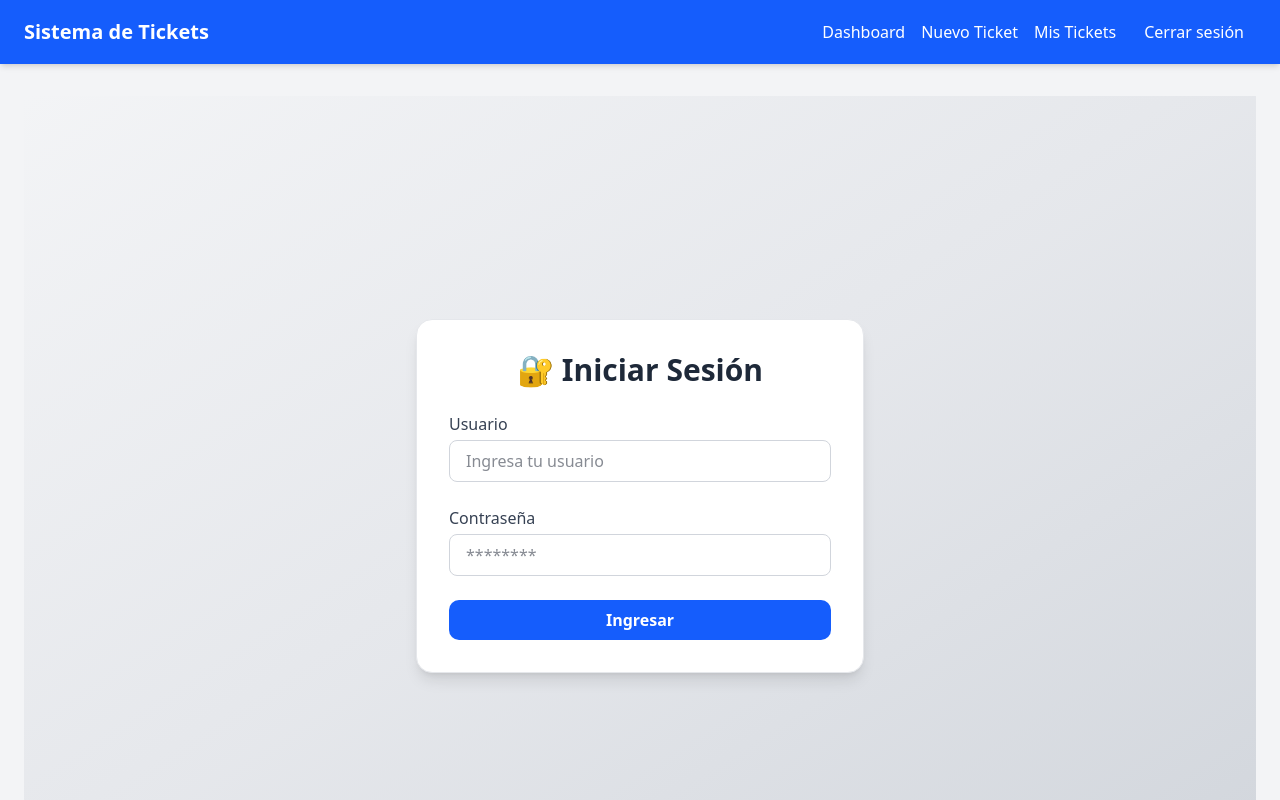
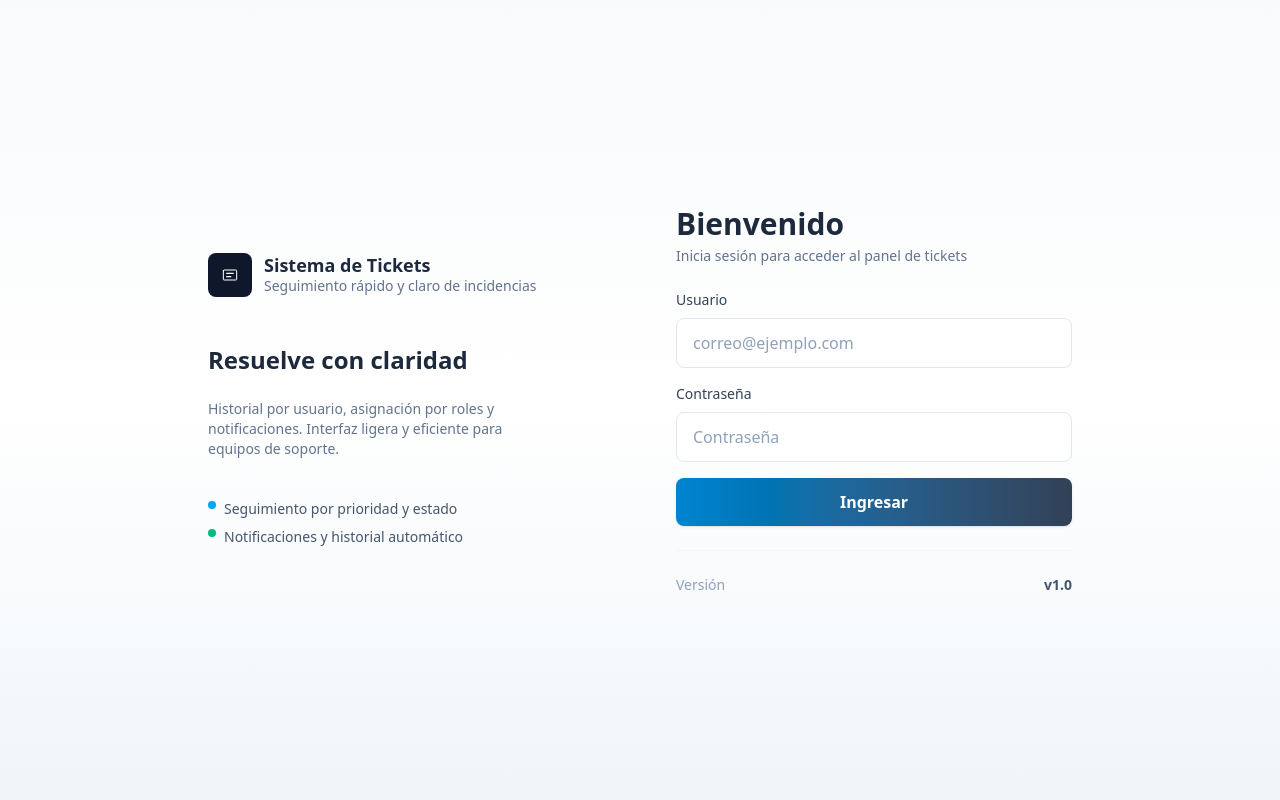
Before and after one commit to GIAN2015/tickets-front, a Next.js app: page /login in a window 1280 px wide. Shown: the top 800 px of the page. Built offline with nearby package versions, Linux system fonts and the light colour scheme.

Commit message:
Falta Mejorar pantalla de carga + manejo de errores

```diff
--- a/src/app/layout.tsx
+++ b/src/app/layout.tsx
@@ -3,6 +3,10 @@ import { Geist, Geist_Mono } from "next/font/google";
 import "./globals.css";
 import Link from "next/link";
 import LogoutButton from "@/components/LogoutButton"; // 👈 importa aquí
+import AuthGuard from "@/components/AuthGuard";
+import Header from "@/components/Header";
+import Footer from "@/components/Footer";
+import ConditionalMain from "@/components/ConditionalMain";
 
 const geistSans = Geist({
   variable: "--font-geist-sans",
@@ -29,36 +33,16 @@ export default function RootLayout({
       <body
         className={`${geistSans.variable} ${geistMono.variable} antialiased bg-gray-100 text-gray-900`}
       >
-        {/* Header */}
-        <header className="bg-blue-600 text-white py-4 shadow-md">
-          <div className="container mx-auto flex justify-between items-center px-6">
-            <h1 className="text-xl font-bold">Sistema de Tickets</h1>
-            <nav className="flex items-center gap-4">
-              <Link href="/dashboard" className="hover:underline">
-                Dashboard
-              </Link>
-              <Link href="/tickets/new" className="hover:underline">
-                Nuevo Ticket
-              </Link>
-              <Link href="/tickets" className="hover:underline">
-                Mis Tickets
-              </Link>
-              <LogoutButton /> {/* 👈 botón cliente */}
-            </nav>
-          </div>
-        </header>
+        <AuthGuard>
+        <Header />
 
         {/* Contenido principal */}
-        <main className="container mx-auto px-6 py-8 min-h-[80vh]">
+        <ConditionalMain>
           {children}
-        </main>
+        </ConditionalMain>
 
-        {/* Footer */}
-        <footer className="bg-gray-800 text-gray-200 text-center py-4 mt-10">
-          <p className="text-sm">
-            © {new Date().getFullYear()} Sistema de Tickets — Desarrollado Por Danyris
-          </p>
-        </footer>
+        <Footer/>
+        </AuthGuard>
       </body>
     </html>
   );
--- a/src/app/login/page.tsx
+++ b/src/app/login/page.tsx
@@ -1,94 +1,161 @@
-'use client';
+"use client";
 
-import { useState } from 'react';
-import { useRouter } from 'next/navigation';
-import { login } from '@/lib/api';
-import { jwtDecode } from 'jwt-decode';
-import { Loader2 } from 'lucide-react';
+import { useState } from "react";
+import { useRouter } from "next/navigation";
+import { login } from "@/lib/api";
+import { jwtDecode } from "jwt-decode";
+import { Loader2 } from "lucide-react";
 
 export default function LoginPage() {
-  const [username, setUsername] = useState('');
-  const [password, setPassword] = useState('');
+  const [username, setUsername] = useState("");
+  const [password, setPassword] = useState("");
   const [loading, setLoading] = useState(false);
-  const [error, setError] = useState('');
+  const [error, setError] = useState("");
   const router = useRouter();
 
   async function handleSubmit(e: React.FormEvent) {
     e.preventDefault();
-    setError('');
+    setError("");
     setLoading(true);
 
     try {
       const { access_token } = await login(username, password);
-
-      // ✅ Decodificar token y extraer rol
       const decoded: any = jwtDecode(access_token);
       const role = decoded.role;
 
-      // ✅ Guardar en localStorage
-      localStorage.setItem('token', access_token);
-      localStorage.setItem('role', role);
+      localStorage.setItem("token", access_token);
+      localStorage.setItem("role", role);
 
-      // ✅ Redirección según rol
-      if (role === 'admin') {
-        router.push('/registro'); // 👈 solo admin
-      } else {
-        router.push('/dashboard'); // 👈 los demás
-      }
+      if (role === "admin") router.push("/registro");
+      else router.push("/dashboard");
     } catch (err) {
-      setError('❌ Credenciales inválidas. Intenta nuevamente.');
+      setError("❌ Credenciales inválidas. Intenta nuevamente.");
     } finally {
       setLoading(false);
     }
   }
 
+  return (
+    <div className="min-h-screen bg-gradient-to-b from-slate-50 via-white to-slate-100 flex items-center justify-center px-6 py-12">
+      {/* Decorative subtle shapes (don't enclose form) */}
+      <div aria-hidden className="pointer-events-none absolute inset-0 -z-10">
+        <svg className="hidden lg:block absolute -left-16 top-8 w-[520px] h-[520px] opacity-7" viewBox="0 0 520 520" fill="none">
+          <circle cx="130" cy="120" r="180" fill="url(#g1)"></circle>
+          <defs>
+            <linearGradient id="g1" x1="0" x2="1">
+              <stop offset="0" stopColor="#0ea5a4" stopOpacity="0.06" />
+              <stop offset="1" stopColor="#60a5fa" stopOpacity="0.04" />
+            </linearGradient>
+          </defs>
+        </svg>
+      </div>
 
-  return (
-    <div className="min-h-screen flex items-center justify-center bg-gradient-to-br from-gray-100 via-gray-200 to-gray-300 px-4">
-      <form
-        onSubmit={handleSubmit}
-        className="bg-white p-8 rounded-2xl shadow-lg w-full max-w-md space-y-6 border border-gray-200"
-      >
-        <h1 className="text-3xl font-bold text-center text-gray-800">🔐 Iniciar Sesión</h1>
+      <div className="w-full max-w-4xl grid grid-cols-1 lg:grid-cols-2 gap-10 items-center">
+        {/* LEFT: minimal branding (visible on lg) */}
+        <aside className="hidden lg:flex flex-col justify-center gap-6 px-4">
+          <div className="flex items-center gap-3">
+            <div className="w-11 h-11 flex items-center justify-center rounded-md bg-slate-900 text-white">
+              {/* brand mark */}
+              <svg className="w-5 h-5" viewBox="0 0 24 24" fill="none" aria-hidden>
+                <path d="M4 7a1 1 0 011-1h14a1 1 0 011 1v10a1 1 0 01-1 1H5a1 1 0 01-1-1V7z" stroke="currentColor" strokeWidth="1.2" strokeLinecap="round" strokeLinejoin="round"/>
+                <path d="M8 10h8M8 14h5" stroke="white" strokeWidth="1.4" strokeLinecap="round" strokeLinejoin="round"/>
+              </svg>
+            </div>
+            <div>
+              <h2 className="text-lg font-semibold text-slate-800 leading-tight">Sistema de Tickets</h2>
+              <p className="text-sm text-slate-500">Seguimiento rápido y claro de incidencias</p>
+            </div>
+          </div>
 
+          <h3 className="mt-6 text-2xl font-bold text-slate-800 leading-tight">Resuelve con claridad</h3>
+
+          <p className="text-sm text-slate-500 max-w-xs">
+            Historial por usuario, asignación por roles y notificaciones. Interfaz ligera y eficiente para equipos de soporte.
+          </p>
+
+          <ul className="mt-4 space-y-2 text-sm text-slate-600">
+            <li className="flex items-start gap-2">
+              <span className="mt-0.5 inline-block w-2 h-2 bg-sky-500 rounded-full"></span>
+              Seguimiento por prioridad y estado
+            </li>
+            <li className="flex items-start gap-2">
+              <span className="mt-0.5 inline-block w-2 h-2 bg-emerald-500 rounded-full"></span>
+              Notificaciones y historial automático
+            </li>
+          </ul>
+        </aside>
+
+        {/* RIGHT: form area (responsive) */}
+        <section className="flex items-center justify-center px-4">
+          <div className="w-full max-w-md">
+            <div className="mb-6">
+              <h1 className="text-3xl font-extrabold text-slate-800">Bienvenido</h1>
+              <p className="mt-1 text-sm text-slate-500">Inicia sesión para acceder al panel de tickets</p>
+            </div>
+
+            {/* error message (aria-live) */}
             {error && (
-          <div className="text-red-600 bg-red-100 p-3 rounded-md text-sm">
+              <div role="alert" aria-live="assertive" className="mb-4 px-4 py-3 rounded-md bg-red-50 text-red-700 border border-red-100">
                 {error}
               </div>
             )}
 
+            <form onSubmit={handleSubmit} className="space-y-4" aria-label="formulario de inicio de sesión">
               <div>
-          <label className="block text-gray-700 font-medium mb-1">Usuario</label>
+                <label htmlFor="username" className="block text-sm font-medium text-slate-700 mb-2">
+                  Usuario
+                </label>
                 <input
-            className="w-full border border-gray-300 px-4 py-2 rounded-md focus:ring-2 focus:ring-blue-500 outline-none"
+                  id="username"
+                  name="username"
+                  autoComplete="username"
                   type="text"
-            placeholder="Ingresa tu usuario"
+                  placeholder="correo@ejemplo.com"
                   value={username}
                   onChange={(e) => setUsername(e.target.value)}
                   required
+                  className="w-full px-4 py-3 bg-white border border-slate-200 rounded-md text-slate-800 placeholder-slate-400 focus:outline-none focus:ring-2 focus:ring-sky-200 transition"
+                  aria-invalid={!!error}
                 />
               </div>
 
               <div>
-          <label className="block text-gray-700 font-medium mb-1">Contraseña</label>
+                <label htmlFor="password" className="block text-sm font-medium text-slate-700 mb-2">
+                  Contraseña
+                </label>
                 <input
-            className="w-full border border-gray-300 px-4 py-2 rounded-md focus:ring-2 focus:ring-blue-500 outline-none"
+                  id="password"
+                  name="password"
+                  autoComplete="current-password"
                   type="password"
-            placeholder="********"
+                  placeholder="Contraseña"
                   value={password}
                   onChange={(e) => setPassword(e.target.value)}
                   required
+                  className="w-full px-4 py-3 bg-white border border-slate-200 rounded-md text-slate-800 placeholder-slate-400 focus:outline-none focus:ring-2 focus:ring-sky-200 transition"
                 />
               </div>
 
               <button
                 type="submit"
                 disabled={loading}
-          className="w-full flex justify-center items-center gap-2 bg-blue-600 text-white py-2 rounded-lg font-semibold hover:bg-blue-700 transition disabled:opacity-70"
+                className="w-full inline-flex items-center justify-center gap-2 bg-gradient-to-r from-sky-600 to-slate-700 hover:from-sky-700 hover:to-slate-800 text-white font-semibold rounded-md px-4 py-3 shadow-sm transform-gpu hover:-translate-y-[1px] transition disabled:opacity-60"
+                aria-live="polite"
               >
                 {loading ? <Loader2 className="animate-spin w-5 h-5" /> : "Ingresar"}
               </button>
             </form>
+
+            {/* subtle divider for desktop */}
+            <div className="hidden sm:block my-6 border-t border-slate-100" />
+
+            <div className="mt-6 text-sm text-slate-400 flex items-center justify-between">
+              <span>Versión</span>
+              <strong className="text-slate-600">v1.0</strong>
+            </div>
+          </div>
+        </section>
+      </div>
     </div>
   );
 }
--- a/src/app/tickets/new/page.tsx
+++ b/src/app/tickets/new/page.tsx
@@ -123,14 +123,10 @@ export default function NewTicketPage() {
 
   async function handleSubmit(e: React.FormEvent) {
     e.preventDefault();
-    const token = localStorage.getItem('token');
-    if (!token) {
-      alert('No has iniciado sesión');
-      return;
-    }
+    const token: any = localStorage.getItem('token');
 
     try {
-      const decoded: any = jwtDecode(token);
+      const decoded: any = token ? jwtDecode(token) : null;
       const creadoPorId = Number(decoded.sub);
 
       // Usa FormData en lugar de ticketData plano
--- /dev/null
+++ b/src/components/AuthGuard.tsx
@@ -0,0 +1,21 @@
+'use client';
+
+import { useEffect } from 'react';
+import { usePathname, useRouter } from 'next/navigation';
+
+export default function AuthGuard({ children }: { children: React.ReactNode }) {
+  const pathname = usePathname();
+  const router = useRouter();
+
+  useEffect(() => {
+    const publicRoutes = ['/login'];
+    const token = localStorage.getItem('token');
+
+    if (!token && !publicRoutes.includes(pathname)) {
+        alert('⚠️ No has iniciado sesión. Por favor inicia sesión para continuar.');
+      router.replace('/login');
+    }
+  }, [pathname, router]);
+
+  return <>{children}</>;
+}
--- /dev/null
+++ b/src/components/ConditionalMain.tsx
@@ -0,0 +1,13 @@
+"use client";
+import { usePathname } from "next/navigation";
+
+export default function ConditionalMain({ children }: { children: React.ReactNode }) {
+  const pathname = usePathname();
+  const hideContainer = pathname === "/login"; // ajustar según rutas
+
+  return (
+    <main className={ hideContainer ? "" : "container mx-auto px-6 py-8 min-h-[80vh]" }>
+      {children}
+    </main>
+  );
+}
--- /dev/null
+++ b/src/components/Footer.tsx
@@ -0,0 +1,18 @@
+"use client";
+import { usePathname } from "next/navigation";
+
+export default function Footer() {
+
+    const pathname = usePathname();
+
+    if (pathname === '/login') {
+        return null;
+    }
+  return (
+    <footer className="bg-gray-800 text-gray-200 text-center py-4 mt-10">
+      <p className="text-sm">
+        © {new Date().getFullYear()} Sistema de Tickets — Desarrollado Por Danyris
+      </p>
+    </footer>
+  );
+}
--- /dev/null
+++ b/src/components/Header.tsx
@@ -0,0 +1,33 @@
+"use client";
+
+import Link from "next/link";
+import LogoutButton from "@/components/LogoutButton";
+import { usePathname } from "next/navigation";
+
+export default function Header() {
+    const pathname = usePathname();
+
+    if (pathname === '/login') {
+        return null;
+    }
+
+  return (
+    <header className="bg-blue-600 text-white py-4 shadow-md">
+      <div className="container mx-auto flex justify-between items-center px-6">
+        <h1 className="text-xl font-bold">Sistema de Tickets</h1>
+        <nav className="flex items-center gap-4">
+          <Link href="/dashboard" className="hover:underline">
+            Dashboard
+          </Link>
+          <Link href="/tickets/new" className="hover:underline">
+            Nuevo Ticket
+          </Link>
+          <Link href="/tickets" className="hover:underline">
+            Mis Tickets
+          </Link>
+          <LogoutButton />
+        </nav>
+      </div>
+    </header>
+  );
+}
```
Also changed, not shown: src/components/Navbar.tsx (deleted). Lines whose indentation alone changed are shown as unchanged.
